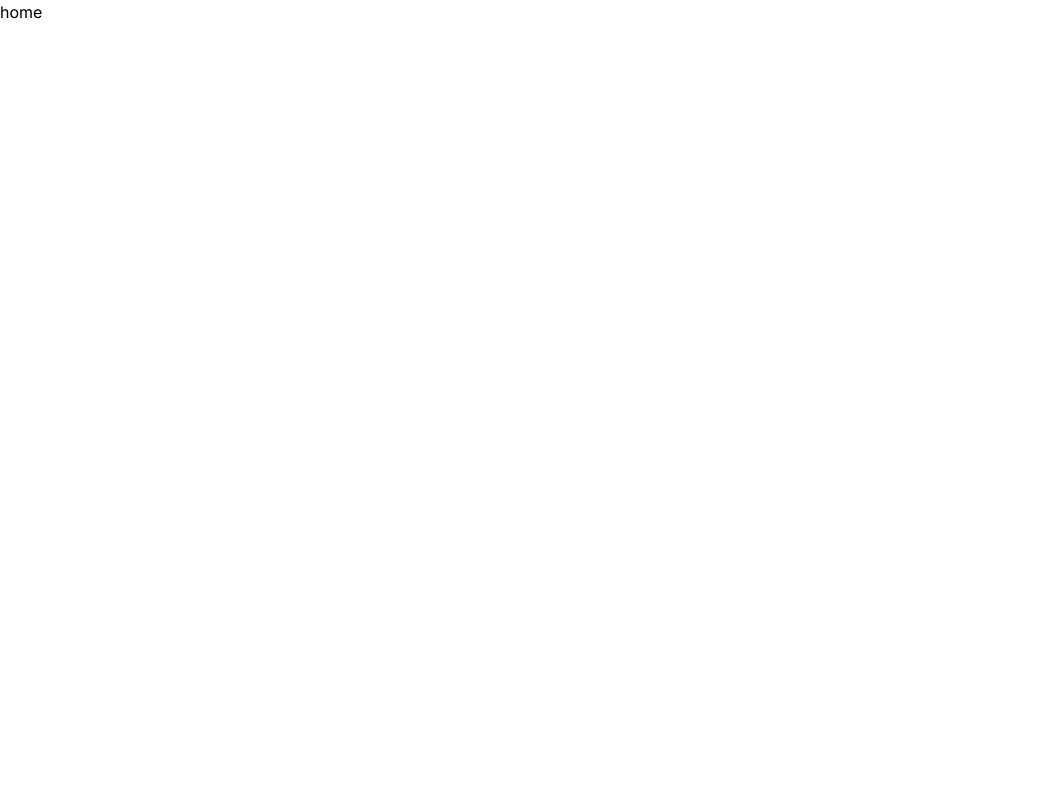
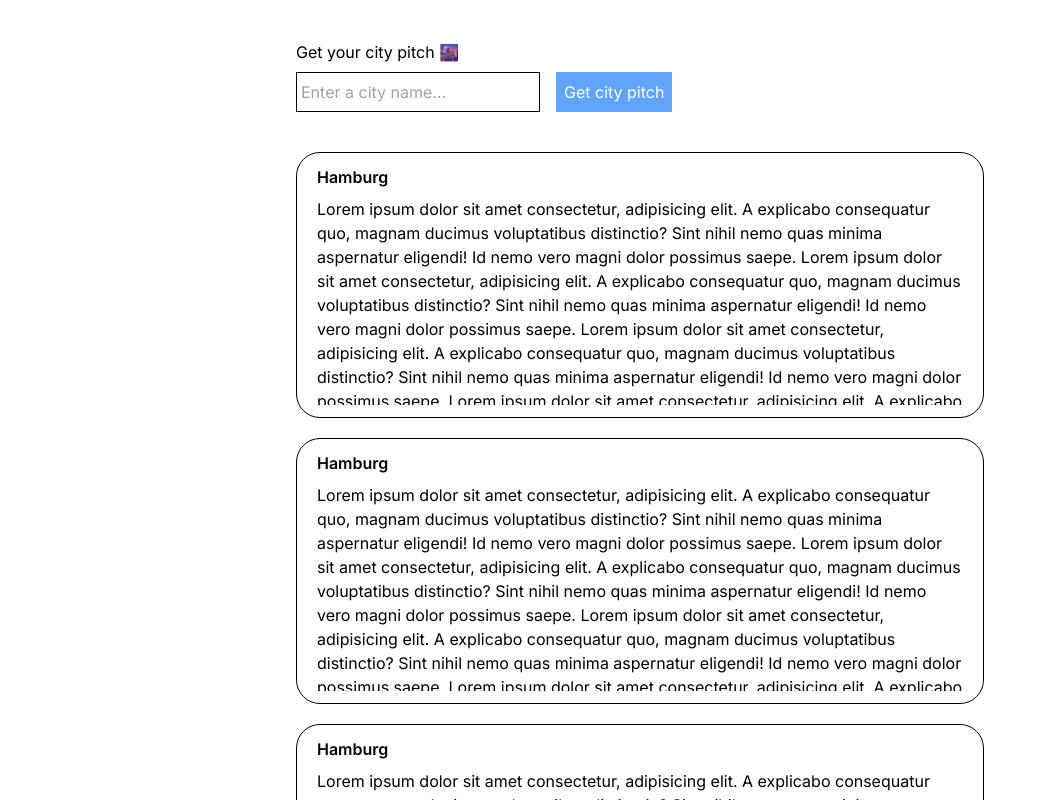
Before and after one commit to ZiyadBoshima/citier, a Next.js app in the folder apps/frontend/: page / in a window 1280 px wide. Shown: the top 800 px of the page, without its empty margins (0-1046 px from the left). Built offline with nearby package versions, Linux system fonts and the light colour scheme.

Commit message:
create ui components

```diff
--- /dev/null
+++ b/apps/frontend/src/app/Pitch.tsx
@@ -0,0 +1,15 @@
+const Pitch = () => {
+  return (
+    <div className="border rounded-3xl border-black py-3 px-5">
+      <p className="font-semibold">Hamburg</p>
+      <div className="mt-2 max-h-52 overflow-auto w-full">
+        Lorem ipsum dolor sit amet consectetur, adipisicing elit. A explicabo consequatur quo, magnam ducimus voluptatibus distinctio? Sint nihil nemo quas minima aspernatur eligendi! Id nemo vero magni dolor possimus saepe.
+        Lorem ipsum dolor sit amet consectetur, adipisicing elit. A explicabo consequatur quo, magnam ducimus voluptatibus distinctio? Sint nihil nemo quas minima aspernatur eligendi! Id nemo vero magni dolor possimus saepe.
+        Lorem ipsum dolor sit amet consectetur, adipisicing elit. A explicabo consequatur quo, magnam ducimus voluptatibus distinctio? Sint nihil nemo quas minima aspernatur eligendi! Id nemo vero magni dolor possimus saepe.
+        Lorem ipsum dolor sit amet consectetur, adipisicing elit. A explicabo consequatur quo, magnam ducimus voluptatibus distinctio? Sint nihil nemo quas minima aspernatur eligendi! Id nemo vero magni dolor possimus saepe.
+      </div>
+    </div>
+  )
+}
+
+export default Pitch
--- a/apps/frontend/src/app/layout.tsx
+++ b/apps/frontend/src/app/layout.tsx
@@ -16,7 +16,9 @@ export default function RootLayout({
 }>) {
   return (
     <html lang="en">
-      <body className={inter.className}>{children}</body>
+      <body className={inter.className + ' ' + 'm-auto max-w-screen-md p-10'}>
+        {children}
+      </body>
     </html>
   );
 }
--- a/apps/frontend/src/app/page.tsx
+++ b/apps/frontend/src/app/page.tsx
@@ -1,7 +1,18 @@
+import Pitch from "./Pitch"
+
 export default function Home() {
   return (
     <main>
-      home
+      <h2>Get your city pitch 🌆</h2>
+      <div className="mt-2 flex gap-4">
+        <input className="border border-black p-1" type="text" placeholder="Enter a city name..." />
+        <button className="bg-blue-400 text-white p-2">Get city pitch</button>
+      </div>
+      <div className="mt-10 flex flex-col gap-5">
+        <Pitch />
+        <Pitch />
+        <Pitch />
+      </div>
     </main>
   );
 }
```
